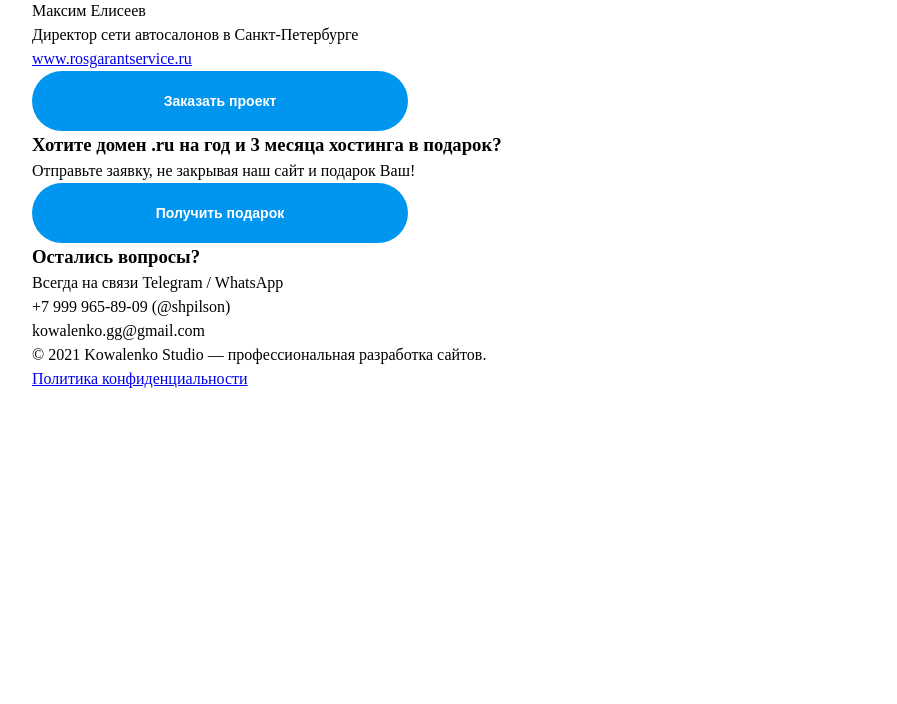
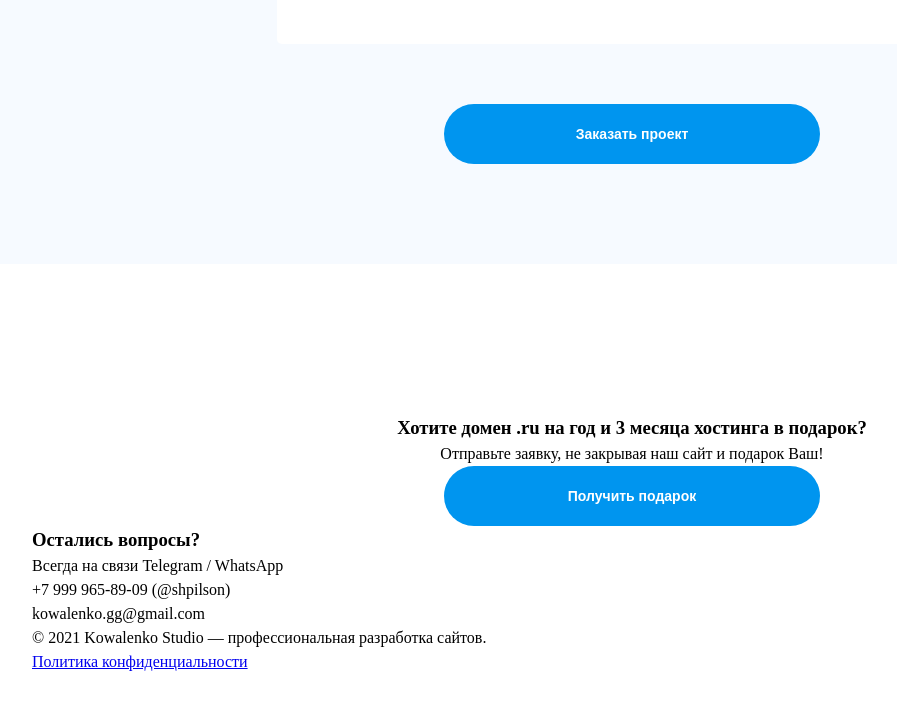
Before and after one commit to shpilson/studio, a PHP site: page / in a window 1280 px wide. Shown: the part 3830-4534 px from the top of the page, without its empty margins (8-905 px from the left). Before the commit the page ends 4218 px from the top, so only its background shows below. Run offline with PHP 8.4, Linux system fonts and the light colour scheme.

Commit message:
screen #4 ready

```diff
--- a/css/desktop.css
+++ b/css/desktop.css
@@ -521,35 +521,96 @@
     margin-top: 17px;
 }
 
-.projects {}
+.projects {
+    background: #F6FAFF;
+    padding-top: 150px;
+    padding-bottom: 100px;
+}
 
-.projects__title {}
+.projects__section {
+    display: flex;
+    flex-direction: column;
+}
 
-.projects__box {}
+.projects__title {
+    text-align: center;
+}
+
+.projects__box {
+    display: flex;
+    justify-content: space-evenly;
+    margin-top: 50px;
+    margin-bottom: 50px;
+}
 
 .projects__box-img {}
 
-.projects__review-box {}
+.projects__review-box {
+    width: 710px;
+    padding: 50px 122px;
+    background: #FFFFFF;
+    border-radius: 5px;
+    display: flex;
+    flex-direction: column;
+    align-items: center;
+    margin: 0 auto;
+}
 
 .projects__review-text {}
 
-.projects__review-user {}
+.projects__review-user {
+    display: flex;
+    margin-top: 30px;
+}
 
 .projects__review-user-img {}
 
 .projects__review-user-info {}
 
-.projects__review-user-name {}
+.projects__review-user-name {
+    font-family: "Source Sans Pro", sans-serif;
+    font-weight: 600;
+    font-size: 18px;
+    line-height: 23px;
+    color: #303030;
+}
 
-.projects__review-user-job {}
+.projects__review-user-job {
+    font-family: "Source Sans Pro", sans-serif;
+    font-size: 12px;
+    line-height: 15px;
+    color: #303030;
+}
 
-.projects__review-user-www {}
+.projects__review-user-www {
+    font-family: "Source Sans Pro", sans-serif;
+    font-size: 12px;
+    line-height: 15px;
+    text-decoration-line: underline;
+    color: #324D5B;
+}
 
-.projects__review-btn {}
+.projects__review-btn {
+    margin: 60px auto 0;
+    cursor: pointer;
+}
 
-.footer {}
+.footer {
+    padding-top: 150px;
+    padding-bottom: 30px;
+}
 
-.footer__gift {}
+.footer__section {
+    display: flex;
+    flex-direction: column;
+}
+
+.footer__gift {
+    display: flex;
+    flex-direction: column;
+    align-items: center;
+    margin: 0 auto;
+}
 
 .footer__gift-title {}
 
--- a/index.html
+++ b/index.html
@@ -215,7 +215,7 @@
 
         <!-- SCREEN #4 -->
         <section class="projects">
-            <div class="container">
+            <div class="container projects__section">
                 <h2 class="projects__title title">Работали над проектами</h2>
 
                 <!-- Projects -->
@@ -240,15 +240,14 @@
                             <a class="projects__review-user-www" href="#">www.rosgarantservice.ru</a>
                         </div>
                     </div>
-
-                    <input class="projects__review-btn button" type="button" value="Заказать проект">
                 </div>
+                <input class="projects__review-btn button" type="button" value="Заказать проект">
             </div>
         </section>
 
         <!-- SCREEN #5 -->
         <footer class="footer">
-            <div class="container">
+            <div class="container footer__section">
 
                 <!-- Gift for new clients -->
                 <div class="footer__gift">
@@ -270,7 +269,10 @@
                     <p class="footer__contacts-text contacts__text--bold">+7 999 965-89-09 (@shpilson)</p>
                     <p class="footer__contacts-text contacts__text--bold">kowalenko.gg@gmail.com</p>
                 </div>
+            </div>
 
+
+            <div class="container">
                 <!-- Copyrights -->
                 <div class="footer__copyrights">
                     <p class="footer__copyright-studio">
```
